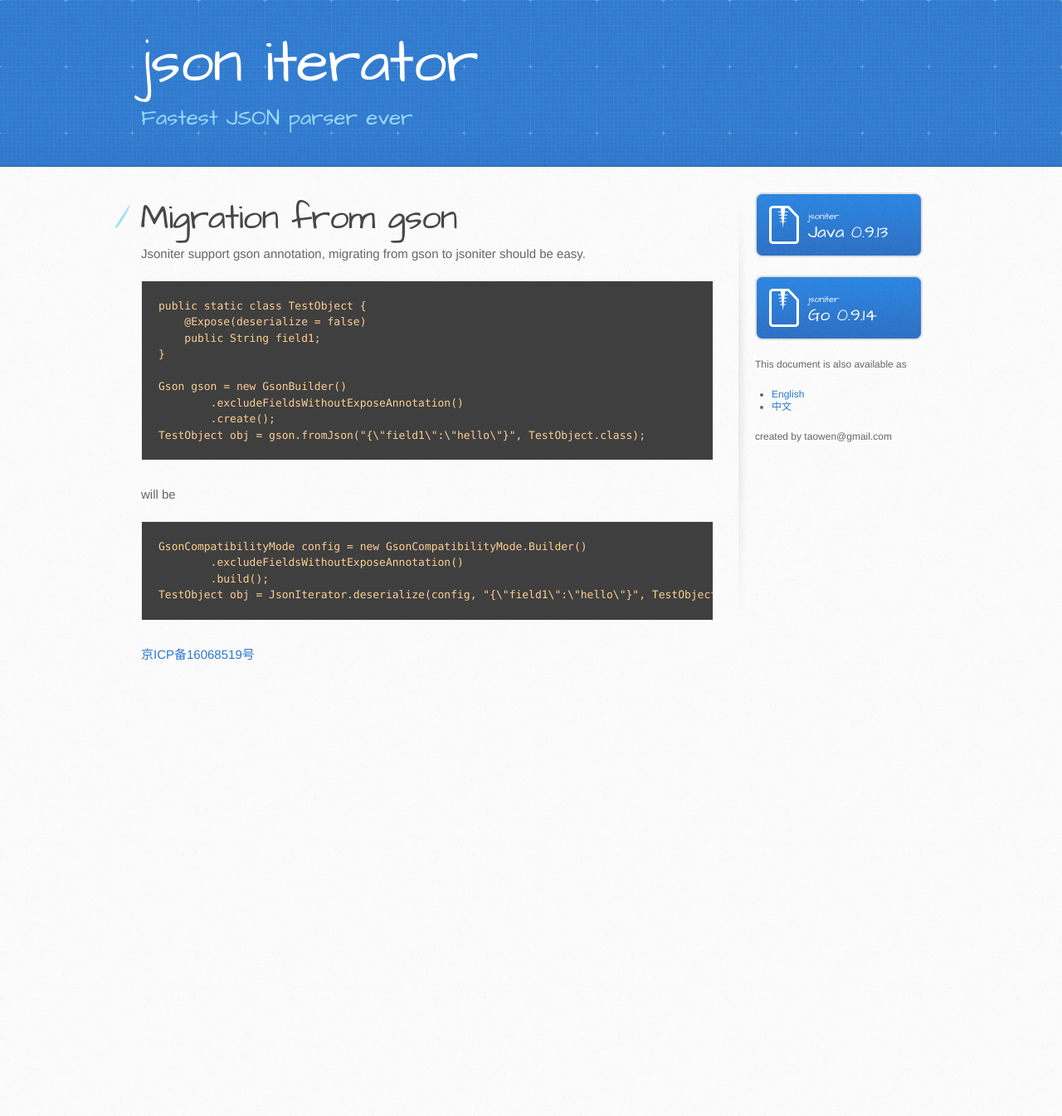
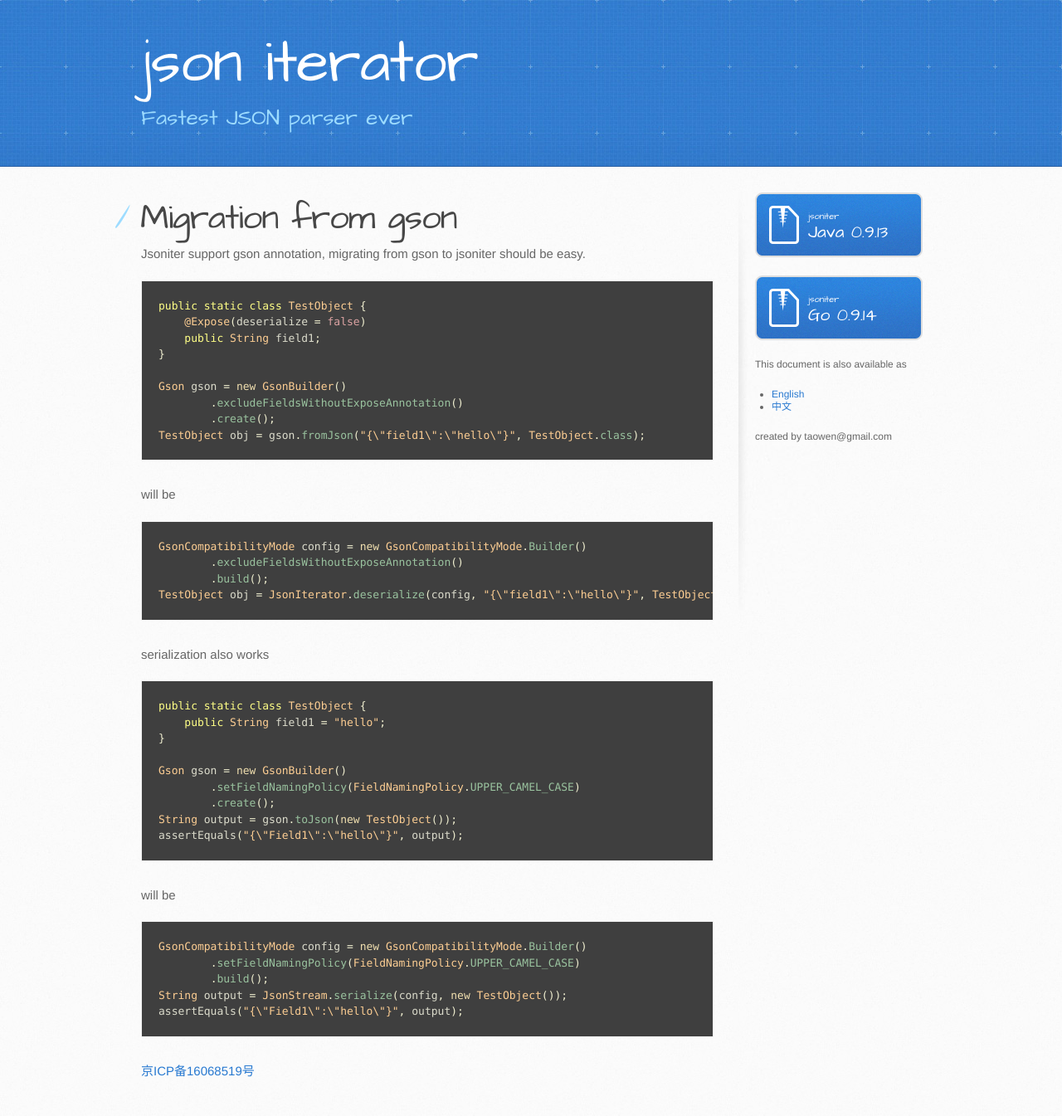
Before and after one commit to json-iterator/json-iterator.github.io, a Jekyll site: the page built from migration-from-gson.md, in a window 1280 px wide. Shown: the whole page at 83% size. Built offline with Jekyll 4.4.1, drawn with Linux system fonts in a browser that asks for light colours; comment, search, counter and statistics services are not loaded; before the commit the page ends 900 px from its top, so only the background shows below that.

Commit message:
Update migration-from-gson.md

````diff
--- a/migration-from-gson.md
+++ b/migration-from-gson.md
@@ -7,7 +7,7 @@
 
 Jsoniter support gson annotation, migrating from gson to jsoniter should be easy.
 
-```
+```java
 public static class TestObject {
     @Expose(deserialize = false)
     public String field1;
@@ -21,9 +21,33 @@
 
 will be
 
-```
+```java
 GsonCompatibilityMode config = new GsonCompatibilityMode.Builder()
         .excludeFieldsWithoutExposeAnnotation()
         .build();
 TestObject obj = JsonIterator.deserialize(config, "{\"field1\":\"hello\"}", TestObject.class);
 ```
+
+serialization also works
+
+```java
+public static class TestObject {
+    public String field1 = "hello";
+}
+
+Gson gson = new GsonBuilder()
+        .setFieldNamingPolicy(FieldNamingPolicy.UPPER_CAMEL_CASE)
+        .create();
+String output = gson.toJson(new TestObject());
+assertEquals("{\"Field1\":\"hello\"}", output);
+```
+
+will be
+
+```java
+GsonCompatibilityMode config = new GsonCompatibilityMode.Builder()
+        .setFieldNamingPolicy(FieldNamingPolicy.UPPER_CAMEL_CASE)
+        .build();
+String output = JsonStream.serialize(config, new TestObject());
+assertEquals("{\"Field1\":\"hello\"}", output);
+```
````
